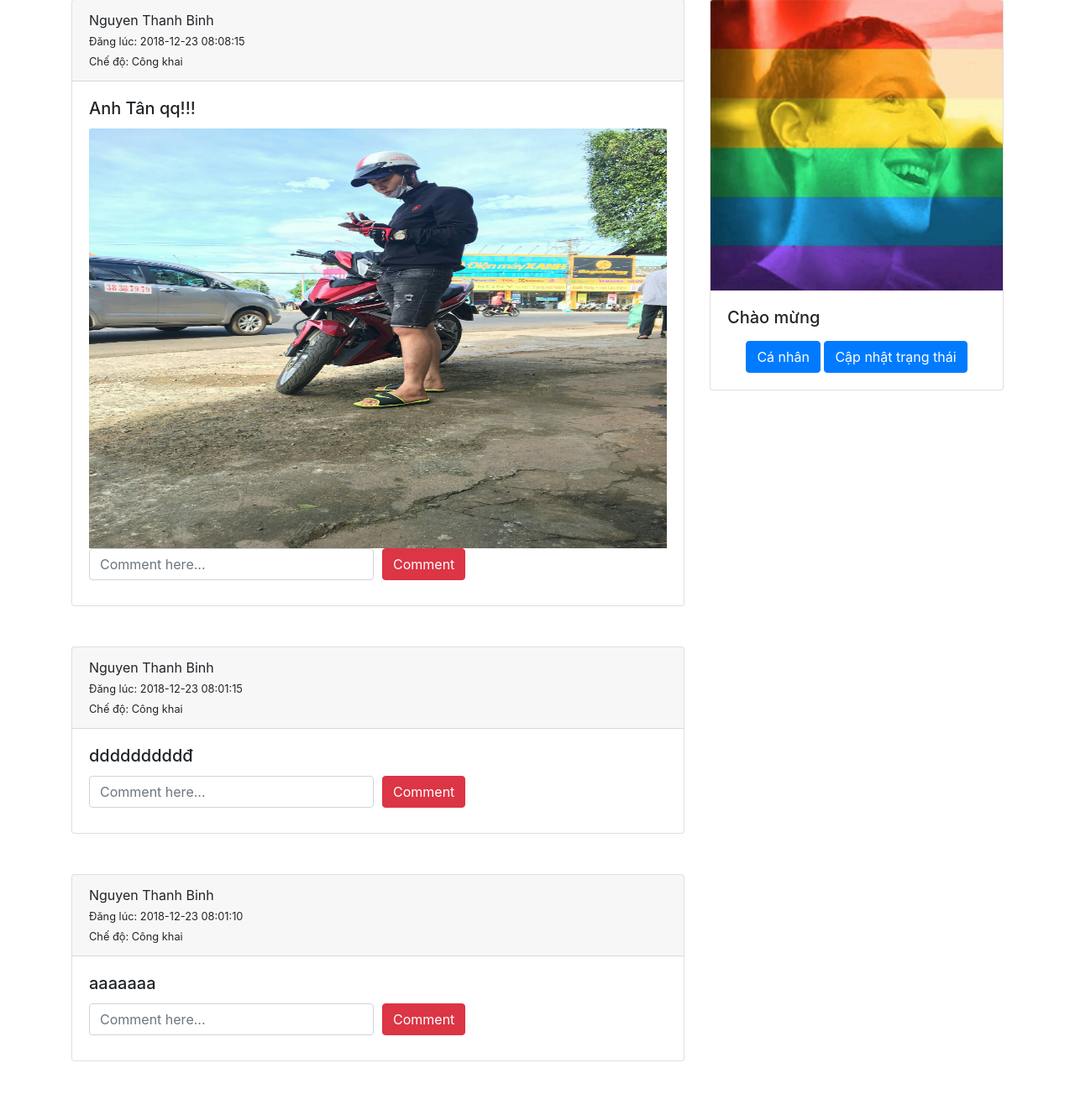
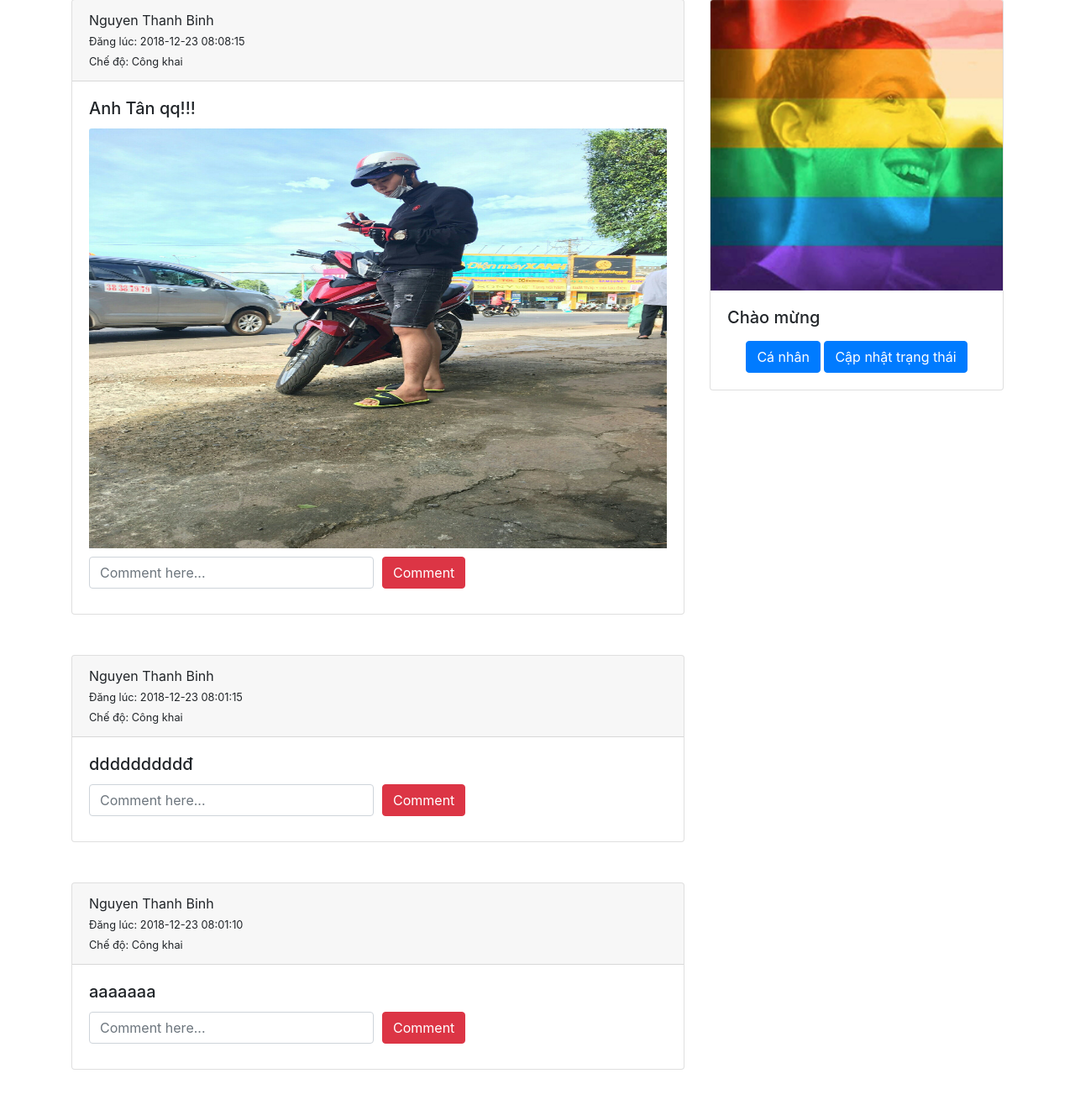
Before and after one commit to ntbkhtnBinxi/Alo, a PHP site: page / in a window 1280 px wide. Shown: the part 210-1532 px from the top of the page at 84% size. Before the commit the page ends 1474 px from the top, so only its background shows below. Run offline with PHP 8.4, Linux system fonts and the light colour scheme; the visitor is signed in with stand-in values (Sample User, id 1); data comes from the database, SQL or seed files in the repository; data that the repository does not hold is empty; some libraries are stand-ins or nearby versions.

Commit message:
Update index.php

```diff
--- a/doanCK/index.php
+++ b/doanCK/index.php
@@ -128,7 +128,7 @@ if($data)
 								<img width="500" height="500" src="images/<?php echo $baiviet->picture ?>" class="card-img-top" alt="...">
 							<?php endif ?>
 
-							<form action="index.php" method="POST" >
+							<form action="index.php" method="POST" style="margin-top: 10px" >
 								<div class="form-row">
 									<div class="col">
 										<input type="text" class="form-control" name= "commentText" placeholder="Comment here...">
```
